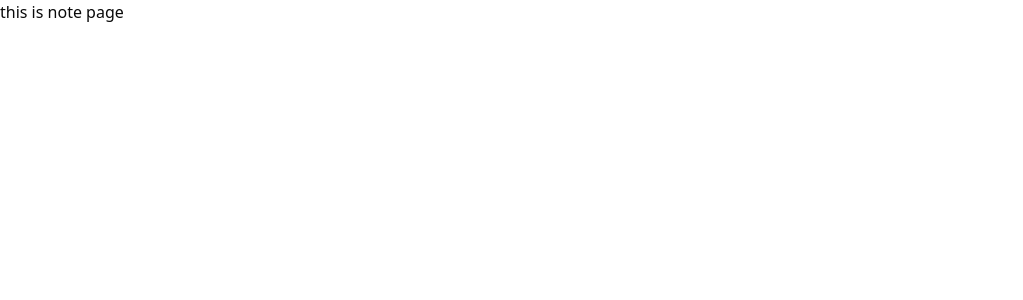
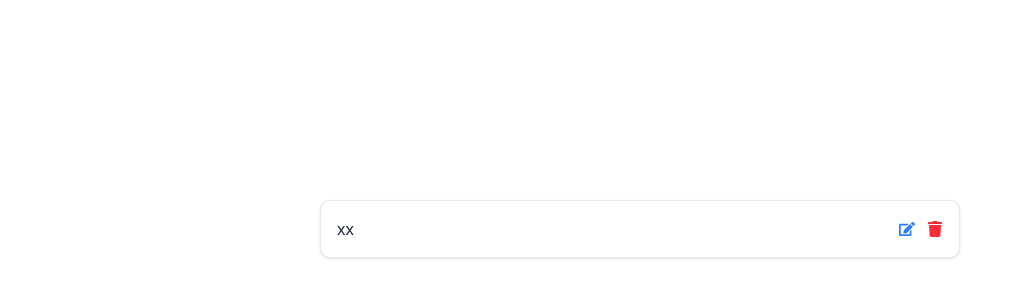
Before and after one commit to chedli01/note-apps, a React (Vite) app in the folder frontend/: page /notes in a window 1280 px wide. Shown: the top 300 px of the page, without its empty margins (0-1023 px from the left). Built offline with nearby package versions, Linux system fonts and the light colour scheme.

Commit message:
note component

```diff
--- a/frontend/package.json
+++ b/frontend/package.json
@@ -19,6 +19,7 @@
     "react": "^19.1.1",
     "react-bootstrap": "^2.10.10",
     "react-dom": "^19.1.1",
+    "react-icons": "^5.5.0",
     "react-router": "^7.9.1",
     "react-router-dom": "^7.9.1",
     "tailwind-merge": "^3.3.1",
--- /dev/null
+++ b/frontend/src/components/ui/note.tsx
@@ -0,0 +1,38 @@
+import { FaEdit, FaTrash } from "react-icons/fa";
+
+// type NoteProps = {
+//   title: string;
+//   onEdit?: () => void;
+//   onDelete?: () => void;
+// };
+
+export default function Note() {
+    const onEdit  = ()=>{
+        console.log('editing')
+
+    }
+    const onDelete = ()=>{
+        console.log("deleting")
+    }
+  return (
+    <div className="flex items-center justify-between p-4 bg-white border border-gray-200 rounded-lg shadow-sm hover:shadow-md transition-shadow">
+      <span className="text-gray-800 font-medium">xx</span>
+      <div className="flex space-x-3">
+        <button
+          onClick={onEdit}
+          className="text-blue-500 hover:text-blue-700 transition-colors"
+          aria-label="Edit note"
+        >
+          <FaEdit />
+        </button>
+        <button
+          onClick={onDelete}
+          className="text-red-500 hover:text-red-700 transition-colors"
+          aria-label="Delete note"
+        >
+          <FaTrash />
+        </button>
+      </div>
+    </div>
+  );
+}
--- a/frontend/src/pages/notes.tsx
+++ b/frontend/src/pages/notes.tsx
@@ -1,5 +1,11 @@
+import Note from "../components/ui/note";
+
 export default function Notes(){
     return(
-        <h1>this is note page</h1>
+        <div className="w-screen h-screen  flex items-center justify-center">
+        <div className="w-1/2 h-1/2 ">
+            <Note/>
+            </div>
+        </div>
     )
 }
```
Also changed, not shown: 1 other file (tests, documents, lock files or other folders).
